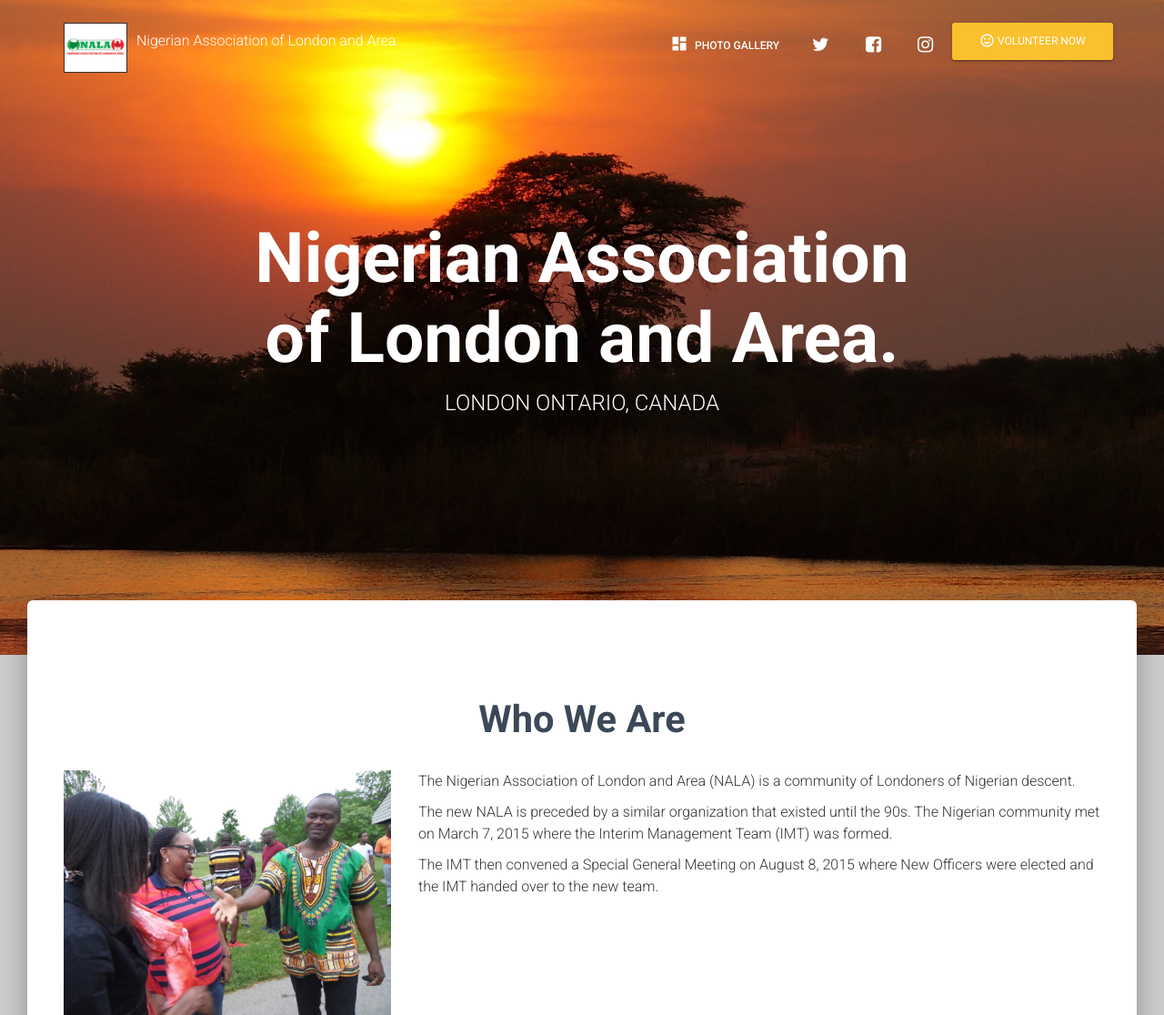
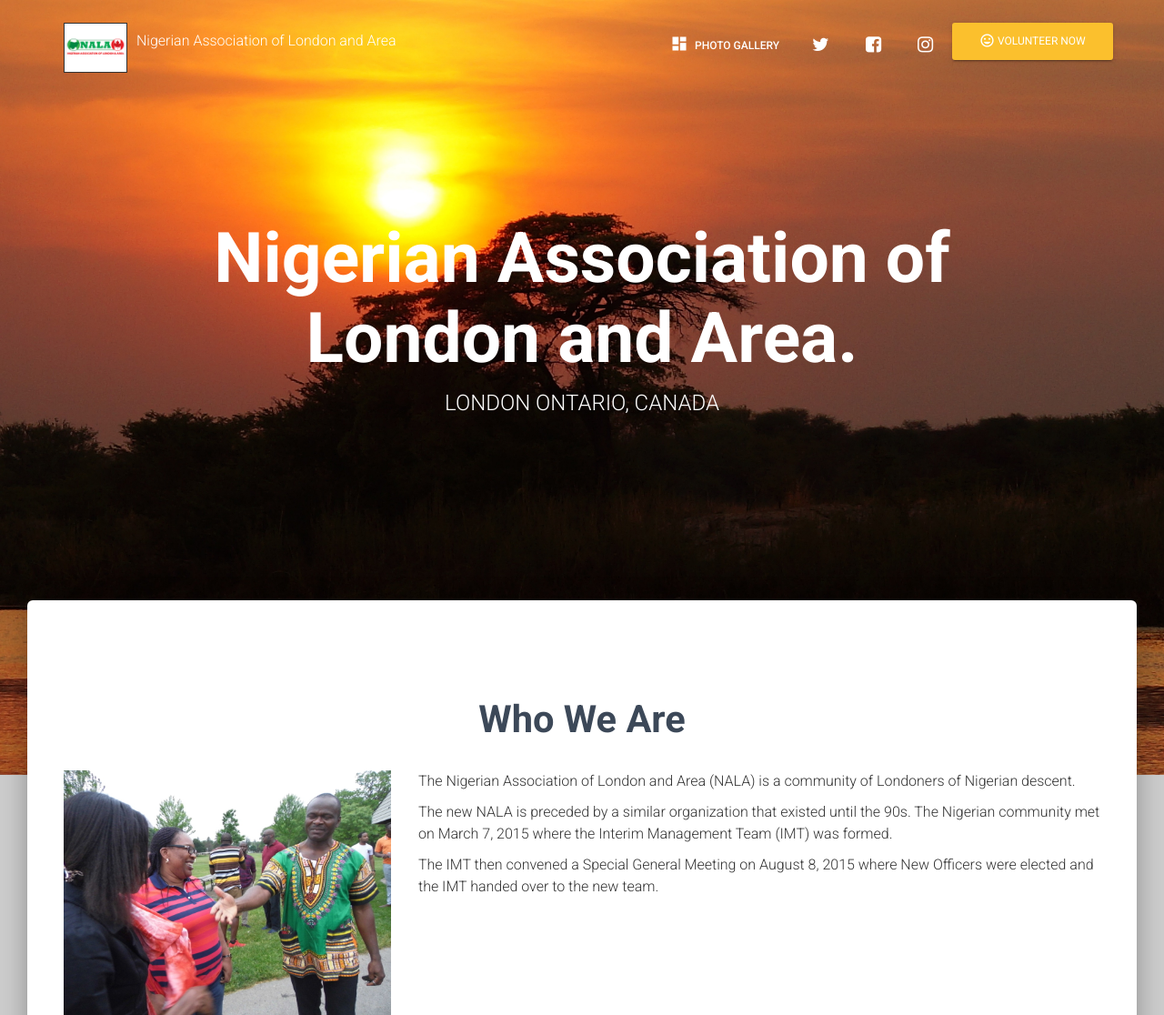
Before and after one commit to Developers-Foundation/nigerian-association, a PHP site: page / in a window 1280 px wide. Shown: the top 1116 px of the page at 91% size. Run offline with PHP 8.4, Linux system fonts and the light colour scheme; some libraries are stand-ins or nearby versions.

Commit message:
switch to carousel

```diff
--- a/public_html/assets/css/material-kit.css
+++ b/public_html/assets/css/material-kit.css
@@ -3791,6 +3791,12 @@
     height: 90vh;
 }
 
+.index-page #title-overlay {
+    position: absolute;
+    top: 0;
+    width: 100%;
+}
+
 .index-page .brand {
     margin-top: 30vh;
     color: #FFFFFF;
--- a/public_html/index2.php
+++ b/public_html/index2.php
@@ -1,5 +1,37 @@
-<div class="header " style="background-image: url('assets/img/bg6.jpg');">
-    <div class="container">
+<div class="header carousel slide" style="" id="title-carousel">
+    <div class="carousel-inner">
+        <div class="item">
+            <a href="#">
+                <img src="assets/img/bg6.jpg" class="img-responsive">
+                <div class="carousel-caption">
+                    <!--<h4><i class="material-icons">mood</i> John Doe</h4>-->
+                </div>
+            </a>
+        </div>
+        <div class="item">
+            <a href="#">
+                <img src="assets/img/bg6.jpg" class="img-responsive">
+                <div class="carousel-caption">
+                    <!--<h4><i class="material-icons">mood</i> John Doe</h4>-->
+                </div>
+            </a>
+        </div>
+        <div class="item active">
+            <a href="#">
+                <img src="assets/img/bg6.jpg" class="img-responsive">
+                <div class="carousel-caption">
+                    <!--<h4><i class="material-icons">mood</i> John Doe</h4>-->
+                </div>
+            </a>
+        </div>
+    </div>
+    <!--<a class="left carousel-control" href="#teamCarousel" data-slide="prev">
+        <i class="material-icons black-icon">keyboard_arrow_left</i>
+    </a>
+    <a class="right carousel-control" href="#teamCarousel" data-slide="next">
+        <i class="material-icons black-icon">keyboard_arrow_right</i>
+    </a>-->
+    <div class="container" id="title-overlay">
         <div class="row">
             <div class="col-md-8 col-md-offset-2">
                 <div class="brand">
@@ -40,7 +72,7 @@
             <div class="row">
                 <div class="col-md-12">
                     <style> /* TODO: MOVE THIS TO STYLESHEET */
-                        @media all and (transform-3d), (-webkit-transform-3d) {
+                        /*@media all and (transform-3d), (-webkit-transform-3d) {
                             .carousel-inner > .item.next,
                             .carousel-inner > .item.active.right {
                                 left: 0;
@@ -54,7 +86,7 @@
                                 -webkit-transform: translate3d(-33%, 0, 0);
                                 transform: translate3d(-33%, 0, 0);
                             }
-                        }
+                        }*/
                     </style>
                     <div class="card card-carousel">
                         <div class="carousel slide three" id="teamCarousel" data-ride="carousel">
@@ -111,7 +143,8 @@
                                         <a href="#">
                                             <img src="assets/img/default-user.png" class="img-responsive">
                                             <div class="carousel-caption">
-                                                <h4><i class="material-icons">airline_seat_individual_suite</i> John Doe</h4>
+                                                <h4><i class="material-icons">airline_seat_individual_suite</i> John Doe
+                                                </h4>
                                             </div>
                                         </a>
                                     </div>
@@ -233,7 +266,8 @@
         </div>
     </div>
 
-    <div class="section suggestion-section header-filter" style="width: 100% background-image: url(assets/img/bg3.jpeg) ;">
+    <div class="section suggestion-section header-filter"
+         style="width: 100% background-image: url(assets/img/bg3.jpeg) ;">
         <div class="container">
             <div class="title">
                 <h2><strong>Give a Suggestion</strong></h2>
```
Also changed, not shown: 1 other file.
